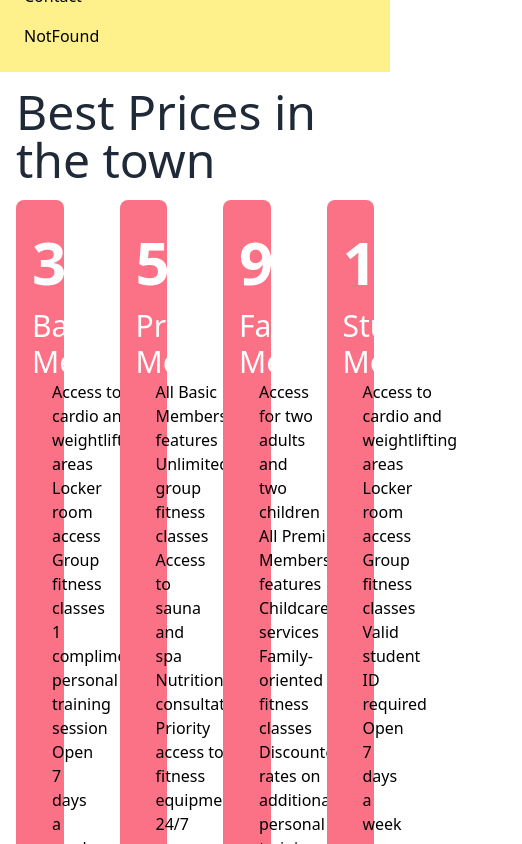
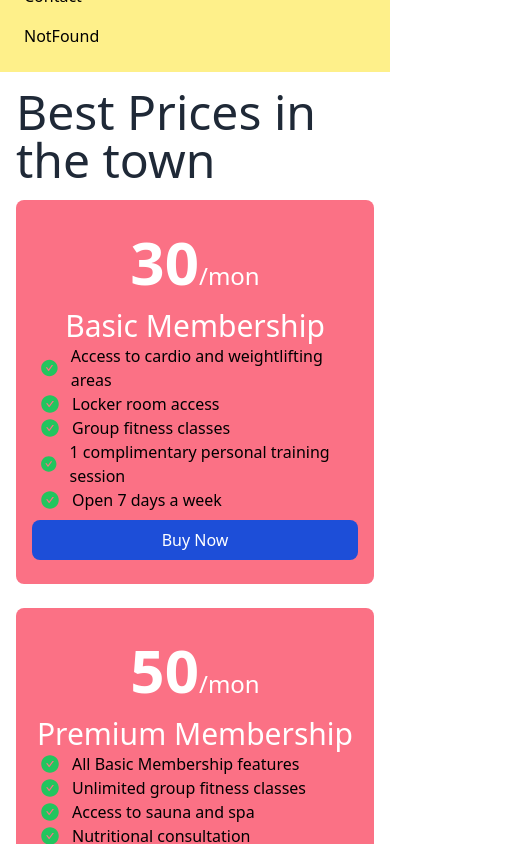
Before and after one commit to anupamahalder/price-options-react-project, a React (Vite) app: page / in a window 390 px wide. Shown: the top 844 px of the page, 522 px wide, since content can reach past the window. Built offline with nearby package versions, Linux system fonts and the light colour scheme.

Commit message:
Added responsiveness and flex grow to align buy now btn

```diff
--- a/src/components/Feature/Feature.jsx
+++ b/src/components/Feature/Feature.jsx
@@ -5,7 +5,7 @@ const Feature = ({feature}) => {
     return (
         <div className='text-black text-left px-2'>
             <p className='flex items-center gap-3'>
-                <AiFillCheckCircle className='text-green-500'></AiFillCheckCircle>{feature}</p>
+                <AiFillCheckCircle className='text-green-500 text-xl'></AiFillCheckCircle>{feature}</p>
         </div>
     );
 };
--- a/src/components/PriceOption/PriceOption.jsx
+++ b/src/components/PriceOption/PriceOption.jsx
@@ -4,17 +4,19 @@ const PriceOption = ({option}) => {
     // Destructuring our props
     const {name, price, features} = option;
     return (
-        <div className='bg-rose-400 text-center text-white rounded-lg p-4 mx-4'>
+        <div className='bg-rose-400 text-center flex flex-col text-white rounded-lg p-4 mx-4'>
             <h2 className='my-4'>
                 <span className='text-6xl font-extrabold'>{price}</span>
                 <span className='text-2xl'>/mon</span>
             </h2>
             <h4 className='text-3xl'>{name}</h4>
             {/* Showing features using map */}
-            {
-                features.map(feature => <Feature feature={feature}></Feature>)
-            }
-            <button className='bg-blue-700 p-2 rounded-lg my-2'>Buy Now</button>
+            <div className='flex-grow'>
+                {
+                    features.map((feature,index) => <Feature key={index} feature={feature}></Feature>)
+                }
+            </div>
+            <button className='bg-blue-700 hover:bg-blue-900 p-2 rounded-lg my-2'>Buy Now</button>
         </div>
     );
 };
--- a/src/components/PriceOptions/PriceOptions.jsx
+++ b/src/components/PriceOptions/PriceOptions.jsx
@@ -57,7 +57,7 @@ const PriceOptions = () => {
     return (
         <div className="mx-auto">
             <h2 className="text-5xl p-4">Best Prices in the town</h2>
-            <div className="grid grid-cols-4 gap-6">
+            <div className="grid md:grid-cols-2 lg:grid-cols-4 gap-6">
                 {
                     // Loop through each price option
                     priceOptions.map(option => <PriceOption key={option.id} option={option}></PriceOption>)
```
